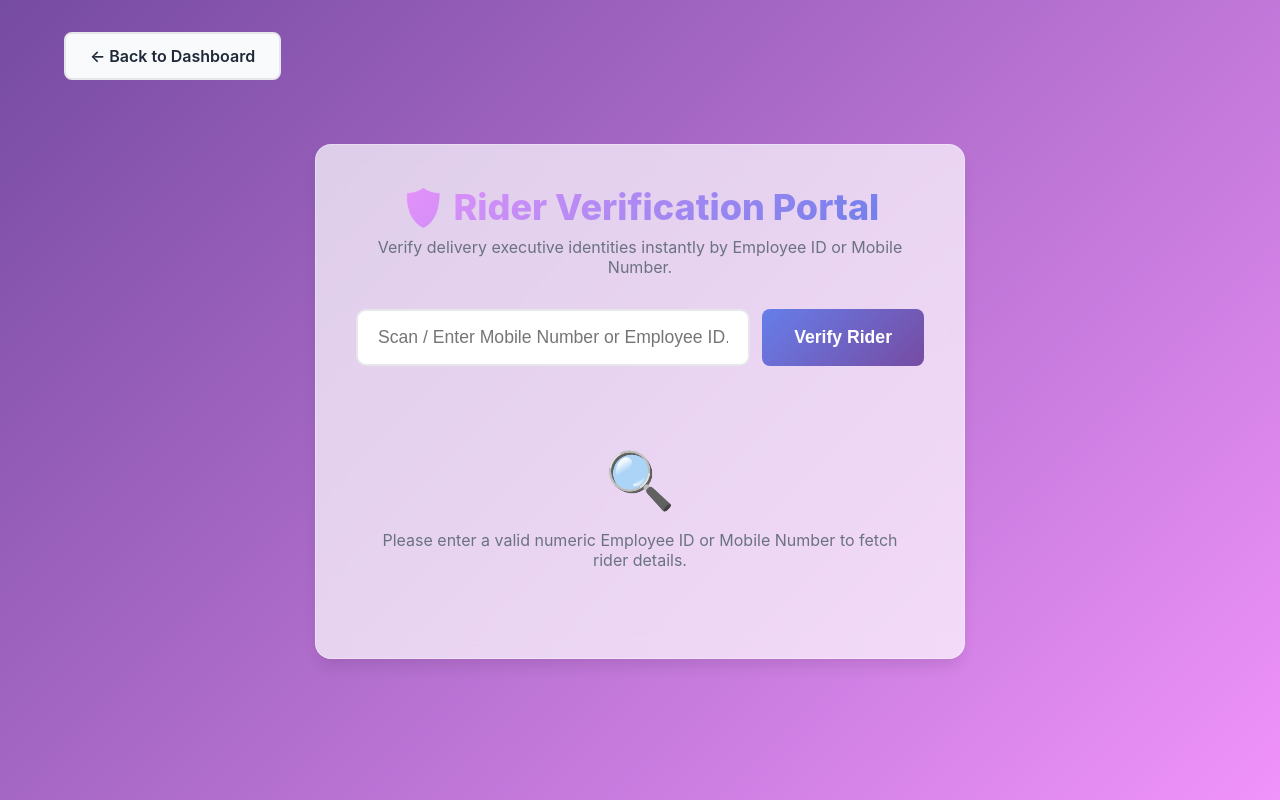
After one commit to raviambersaryia/rider_data-, a Flask app: template templates/security.html in a window 1280 px wide. The commit adds this page. Run offline with Flask 3, Linux system fonts and the light colour scheme; the template is opened without the code that fills it, so the values that code supplies are empty.

Commit message:
Add files via upload
securty

```diff
--- /dev/null
+++ b/templates/security.html
@@ -0,0 +1,230 @@
+<!doctype html>
+<html lang="en">
+  <head>
+    <meta charset="UTF-8" />
+    <meta name="viewport" content="width=device-width, initial-scale=1.0" />
+    <title>Onsurity — Rider Security Portal</title>
+    <link rel="stylesheet" href="/static/styles.css" />
+    <style>
+      .security-card {
+        max-width: 650px;
+        margin: 4rem auto;
+        padding: 2.5rem;
+        text-align: center;
+        animation: fadeInUp 0.6s ease-out;
+      }
+      .security-title {
+        font-size: 2.25rem;
+        font-weight: 800;
+        margin-bottom: 0.5rem;
+        background: linear-gradient(135deg, var(--accent-color), var(--primary-color));
+        -webkit-background-clip: text;
+        -webkit-text-fill-color: transparent;
+        background-clip: text;
+      }
+      .security-subtitle {
+        color: var(--text-light);
+        margin-bottom: 2rem;
+        font-size: 1rem;
+      }
+      .security-search-box {
+        display: flex;
+        gap: 0.75rem;
+        margin-bottom: 2rem;
+      }
+      .security-input {
+        flex: 1;
+        padding: 1rem 1.25rem;
+        border: 2px solid var(--border-color);
+        border-radius: 10px;
+        font-size: 1.1rem;
+        background: var(--bg-white);
+        color: var(--text-dark);
+        transition: var(--transition);
+      }
+      .security-input:focus {
+        outline: none;
+        border-color: var(--primary-color);
+        box-shadow: 0 0 0 4px rgba(102, 126, 234, 0.15);
+      }
+      .security-btn {
+        padding: 1rem 2rem;
+        font-size: 1.1rem;
+      }
+      .security-result {
+        margin-top: 2rem;
+        text-align: left;
+        display: none;
+        animation: fadeIn 0.4s ease-out;
+      }
+      .verification-badge {
+        display: inline-flex;
+        align-items: center;
+        gap: 0.5rem;
+        padding: 0.5rem 1rem;
+        border-radius: 30px;
+        font-weight: 700;
+        font-size: 0.9rem;
+        margin-bottom: 1.5rem;
+      }
+      .badge-verified {
+        background: rgba(52, 211, 153, 0.15);
+        color: var(--success-color);
+        border: 1px solid rgba(52, 211, 153, 0.3);
+      }
+      .badge-unverified {
+        background: rgba(239, 68, 68, 0.15);
+        color: var(--danger-color);
+        border: 1px solid rgba(239, 68, 68, 0.3);
+      }
+      .rider-verify-grid {
+        display: grid;
+        grid-template-columns: 140px 1fr;
+        gap: 2rem;
+        border-top: 1px solid var(--border-color);
+        padding-top: 1.5rem;
+      }
+      .rider-verify-photo {
+        width: 140px;
+        height: 140px;
+        border-radius: 12px;
+        background: linear-gradient(135deg, var(--primary-color), var(--secondary-color));
+        display: flex;
+        align-items: center;
+        justify-content: center;
+        color: white;
+        font-size: 3.5rem;
+        font-weight: 700;
+        overflow: hidden;
+        box-shadow: var(--shadow-md);
+      }
+      .rider-verify-photo img {
+        width: 100%;
+        height: 100%;
+        object-fit: cover;
+      }
+      .rider-verify-details {
+        display: flex;
+        flex-direction: column;
+        gap: 0.75rem;
+      }
+      .rider-verify-name {
+        font-size: 1.5rem;
+        font-weight: 800;
+        color: var(--text-dark);
+      }
+      .rider-verify-row {
+        display: flex;
+        justify-content: space-between;
+        padding-bottom: 0.5rem;
+        border-bottom: 1px dashed var(--border-color);
+        font-size: 0.95rem;
+      }
+      .rider-verify-row:last-child {
+        border-bottom: none;
+      }
+      .rider-verify-label {
+        color: var(--text-light);
+        font-weight: 600;
+      }
+      .rider-verify-val {
+        font-weight: 600;
+        color: var(--text-dark);
+      }
+      .security-empty-state {
+        padding: 3rem 1rem;
+        text-align: center;
+        color: var(--text-light);
+      }
+      .security-empty-icon {
+        font-size: 3.5rem;
+        margin-bottom: 1rem;
+      }
+      .back-nav {
+        margin-bottom: 2rem;
+        display: flex;
+        justify-content: flex-start;
+      }
+    </style>
+  </head>
+  <body>
+    <div class="animated-bg"></div>
+
+    <main class="container">
+      <div class="back-nav">
+        <a href="index.html" class="btn btn-secondary">← Back to Dashboard</a>
+      </div>
+
+      <section class="security-card glass-card">
+        <h1 class="security-title">🛡️ Rider Verification Portal</h1>
+        <p class="security-subtitle">
+          Verify delivery executive identities instantly by Employee ID or Mobile Number.
+        </p>
+
+        <div class="security-search-box">
+          <input
+            type="text"
+            id="securitySearchInput"
+            class="security-input"
+            placeholder="Scan / Enter Mobile Number or Employee ID..."
+          />
+          <button id="securitySearchBtn" class="btn btn-primary security-btn">Verify Rider</button>
+        </div>
+
+        <div id="securityEmptyState" class="security-empty-state">
+          <div class="security-empty-icon">🔍</div>
+          <p>Please enter a valid numeric Employee ID or Mobile Number to fetch rider details.</p>
+        </div>
+
+        <div id="securityResultCard" class="security-result">
+          <div id="verificationStatusBadge" class="verification-badge badge-verified">
+            <span id="badgeIcon">✅</span> <span id="badgeText">RIDER VERIFIED</span>
+          </div>
+
+          <div class="rider-verify-grid">
+            <div class="rider-verify-photo" id="riderVerifyPhoto">
+              <span>👤</span>
+            </div>
+            <div class="rider-verify-details">
+              <h2 class="rider-verify-name" id="riderVerifyName">Rider Name</h2>
+
+              <div class="rider-verify-row">
+                <span class="rider-verify-label">Store & Brand</span>
+                <span class="rider-verify-val" id="riderVerifyStore">—</span>
+              </div>
+              <div class="rider-verify-row">
+                <span class="rider-verify-label">Employee ID</span>
+                <span class="rider-verify-val" id="riderVerifyEmpNo">—</span>
+              </div>
+              <div class="rider-verify-row">
+                <span class="rider-verify-label">Mobile Number</span>
+                <span class="rider-verify-val" id="riderVerifyPhone">—</span>
+              </div>
+              <div class="rider-verify-row">
+                <span class="rider-verify-label">Email Address</span>
+                <span class="rider-verify-val" id="riderVerifyEmail">—</span>
+              </div>
+              <div class="rider-verify-row">
+                <span class="rider-verify-label">Insurance Status</span>
+                <span class="rider-verify-val" id="riderVerifyStatus">—</span>
+              </div>
+              <div class="rider-verify-row">
+                <span class="rider-verify-label">Nominee Detail</span>
+                <span class="rider-verify-val" id="riderVerifyNominee">—</span>
+              </div>
+            </div>
+          </div>
+        </div>
+      </section>
+    </main>
+
+    <script src="/static/security.js"></script>
+    <script>
+      // Apply dark mode theme on load
+      const isDarkMode = localStorage.getItem('darkMode') === 'true';
+      if (isDarkMode) {
+        document.body.classList.add('dark-mode');
+      }
+    </script>
+  </body>
+</html>
```
Also changed, not shown: templates/index.html (+5 -2 lines), templates/rider-profile.html (+13 -0 lines).
